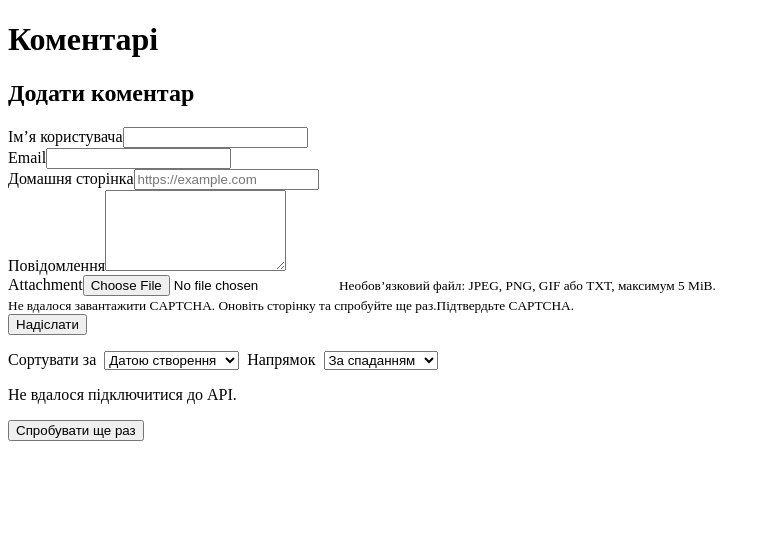
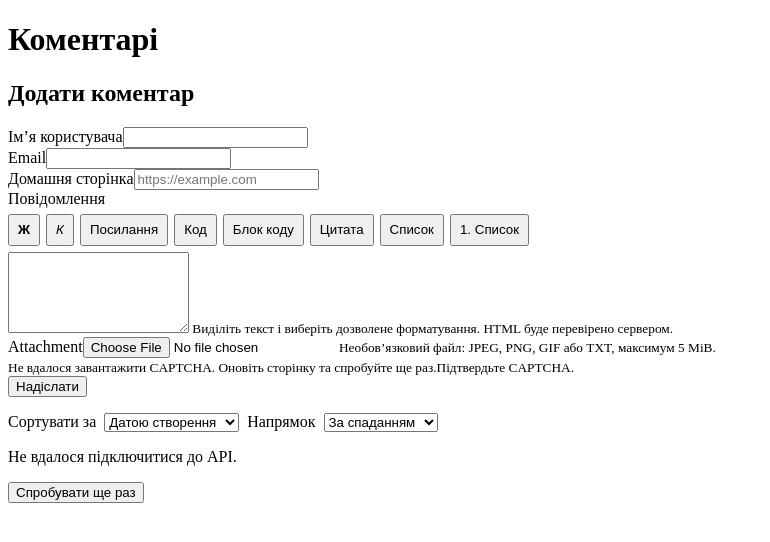
Before and after one commit to emil720a1/CommentsPlatform, an Angular app in the folder frontend/: page /comments in a window 1280 px wide. Shown: the top 542 px of the page, without its empty margins (0-770 px from the left). Built offline with nearby package versions, Linux system fonts and the light colour scheme; no server answers.

Commit message:
feat(frontend): add allowed HTML formatting toolbar

```diff
--- a/frontend/src/app/features/comments/components/comment-form/comment-form.html
+++ b/frontend/src/app/features/comments/components/comment-form/comment-form.html
@@ -69,7 +69,48 @@
 
     <div>
       <label [for]="fieldIdPrefix + '-message'">Повідомлення</label>
-      <textarea [id]="fieldIdPrefix + '-message'" formControlName="message" rows="5"></textarea>
+
+      <div class="formatting-toolbar" role="toolbar" aria-label="Форматування повідомлення">
+        <button
+          type="button"
+          title="Жирний текст"
+          aria-label="Жирний текст"
+          (click)="applyInlineFormat('strong')"
+        >
+          <strong>Ж</strong>
+        </button>
+        <button type="button" title="Курсив" aria-label="Курсив" (click)="applyInlineFormat('em')">
+          <em>К</em>
+        </button>
+        <button type="button" title="Посилання" (click)="applyLinkFormat()">Посилання</button>
+        <button type="button" title="Код" (click)="applyInlineFormat('code')">Код</button>
+        <button type="button" title="Блок коду" (click)="applyBlockFormat('pre')">Блок коду</button>
+        <button type="button" title="Цитата" (click)="applyBlockFormat('blockquote')">
+          Цитата
+        </button>
+        <button type="button" title="Маркований список" (click)="applyListFormat('ul')">
+          Список
+        </button>
+        <button type="button" title="Нумерований список" (click)="applyListFormat('ol')">
+          1. Список
+        </button>
+      </div>
+
+      <textarea
+        #messageInput
+        [id]="fieldIdPrefix + '-message'"
+        formControlName="message"
+        rows="5"
+        [attr.aria-describedby]="fieldIdPrefix + '-formattingHint'"
+      ></textarea>
+
+      <small [id]="fieldIdPrefix + '-formattingHint'">
+        Виділіть текст і виберіть дозволене форматування. HTML буде перевірено сервером.
+      </small>
+
+      @if (formattingError(); as error) {
+        <small role="alert">{{ error }}</small>
+      }
 
       @if (
         commentForm.controls.message.touched &&
--- a/frontend/src/app/features/comments/components/comment-form/comment-form.scss
+++ b/frontend/src/app/features/comments/components/comment-form/comment-form.scss
@@ -0,0 +1,11 @@
+.formatting-toolbar {
+  display: flex;
+  flex-wrap: wrap;
+  gap: 0.375rem;
+  margin-block: 0.375rem;
+}
+
+.formatting-toolbar button {
+  min-height: 2rem;
+  padding: 0.25rem 0.5rem;
+}
--- a/frontend/src/app/features/comments/components/comment-form/comment-form.ts
+++ b/frontend/src/app/features/comments/components/comment-form/comment-form.ts
@@ -65,6 +65,9 @@ export class CommentForm {
   @ViewChild('attachmentInput')
   private attachmentInput?: ElementRef<HTMLInputElement>;
 
+  @ViewChild('messageInput')
+  private messageInput?: ElementRef<HTMLTextAreaElement>;
+
   readonly parentCommentId = input<string | null>(null);
 
   readonly replyToUserName = input<string | null>(null);
@@ -85,6 +88,8 @@ export class CommentForm {
 
   protected readonly apiErrorMessage = signal<string | null>(null);
 
+  protected readonly formattingError = signal<string | null>(null);
+
   protected readonly commentForm = this.formBuilder.nonNullable.group({
     userName: ['', [Validators.required, Validators.pattern(/^[A-Za-z0-9]+$/)]],
     email: ['', [Validators.required, Validators.email]],
@@ -103,6 +108,58 @@ export class CommentForm {
     }
 
     control.updateValueAndValidity();
+  }
+
+  protected applyInlineFormat(tag: 'strong' | 'em' | 'code'): void {
+    this.wrapSelection(`<${tag}>`, `</${tag}>`, 'текст');
+  }
+
+  protected applyBlockFormat(tag: 'blockquote' | 'pre'): void {
+    this.wrapSelection(`<${tag}>`, `</${tag}>`, 'текст');
+  }
+
+  protected applyListFormat(tag: 'ul' | 'ol'): void {
+    const selection = this.getSelection();
+
+    if (selection === null) {
+      return;
+    }
+
+    const items = (selection.text || 'елемент списку')
+      .split(/\r?\n/)
+      .map((item) => `<li>${item}</li>`)
+      .join('\n');
+    const markup = `<${tag}>\n${items}\n</${tag}>`;
+
+    this.replaceSelection(selection, markup, selection.start, selection.start + markup.length);
+  }
+
+  protected applyLinkFormat(): void {
+    const selection = this.getSelection();
+
+    if (selection === null) {
+      return;
+    }
+
+    const enteredUrl = window.prompt('Введіть адресу посилання (http:// або https://):');
+
+    if (enteredUrl === null) {
+      return;
+    }
+
+    const url = enteredUrl.trim();
+
+    if (!this.isSafeHttpUrl(url)) {
+      this.formattingError.set('Посилання повинно починатися з http:// або https://.');
+      this.messageInput?.nativeElement.focus();
+      return;
+    }
+
+    const text = selection.text || 'посилання';
+    const markup = `<a href="${this.escapeAttribute(url)}">${text}</a>`;
+    const contentStart = selection.start + markup.indexOf(text);
+
+    this.replaceSelection(selection, markup, contentStart, contentStart + text.length);
   }
 
   protected onFileSelected(event: Event): void {
@@ -224,6 +281,69 @@ export class CommentForm {
     inputElement.value = '';
   }
 
+  private wrapSelection(openingTag: string, closingTag: string, placeholder: string): void {
+    const selection = this.getSelection();
+
+    if (selection === null) {
+      return;
+    }
+
+    const text = selection.text || placeholder;
+    const markup = `${openingTag}${text}${closingTag}`;
+    const contentStart = selection.start + openingTag.length;
+
+    this.replaceSelection(selection, markup, contentStart, contentStart + text.length);
+  }
+
+  private getSelection(): { start: number; end: number; text: string } | null {
+    const textarea = this.messageInput?.nativeElement;
+
+    if (textarea === undefined) {
+      return null;
+    }
+
+    const start = textarea.selectionStart;
+    const end = textarea.selectionEnd;
+
+    return { start, end, text: textarea.value.slice(start, end) };
+  }
+
+  private replaceSelection(
+    selection: { start: number; end: number },
+    markup: string,
+    selectionStart: number,
+    selectionEnd: number,
+  ): void {
+    const control = this.commentForm.controls.message;
+    const value = control.value;
+    const nextValue = value.slice(0, selection.start) + markup + value.slice(selection.end);
+
+    control.setValue(nextValue);
+    control.markAsDirty();
+    this.formattingError.set(null);
+
+    const textarea = this.messageInput?.nativeElement;
+    textarea?.focus();
+    textarea?.setSelectionRange(selectionStart, selectionEnd);
+  }
+
+  private isSafeHttpUrl(value: string): boolean {
+    try {
+      const url = new URL(value);
+      return url.protocol === 'http:' || url.protocol === 'https:';
+    } catch {
+      return false;
+    }
+  }
+
+  private escapeAttribute(value: string): string {
+    return value
+      .replaceAll('&', '&amp;')
+      .replaceAll('"', '&quot;')
+      .replaceAll('<', '&lt;')
+      .replaceAll('>', '&gt;');
+  }
+
   private resetAfterCreatedComment(): void {
     this.commentForm.reset();
     this.selectedFile.set(null);
```
Also changed, not shown: 1 other file (tests, documents, lock files or other folders).
